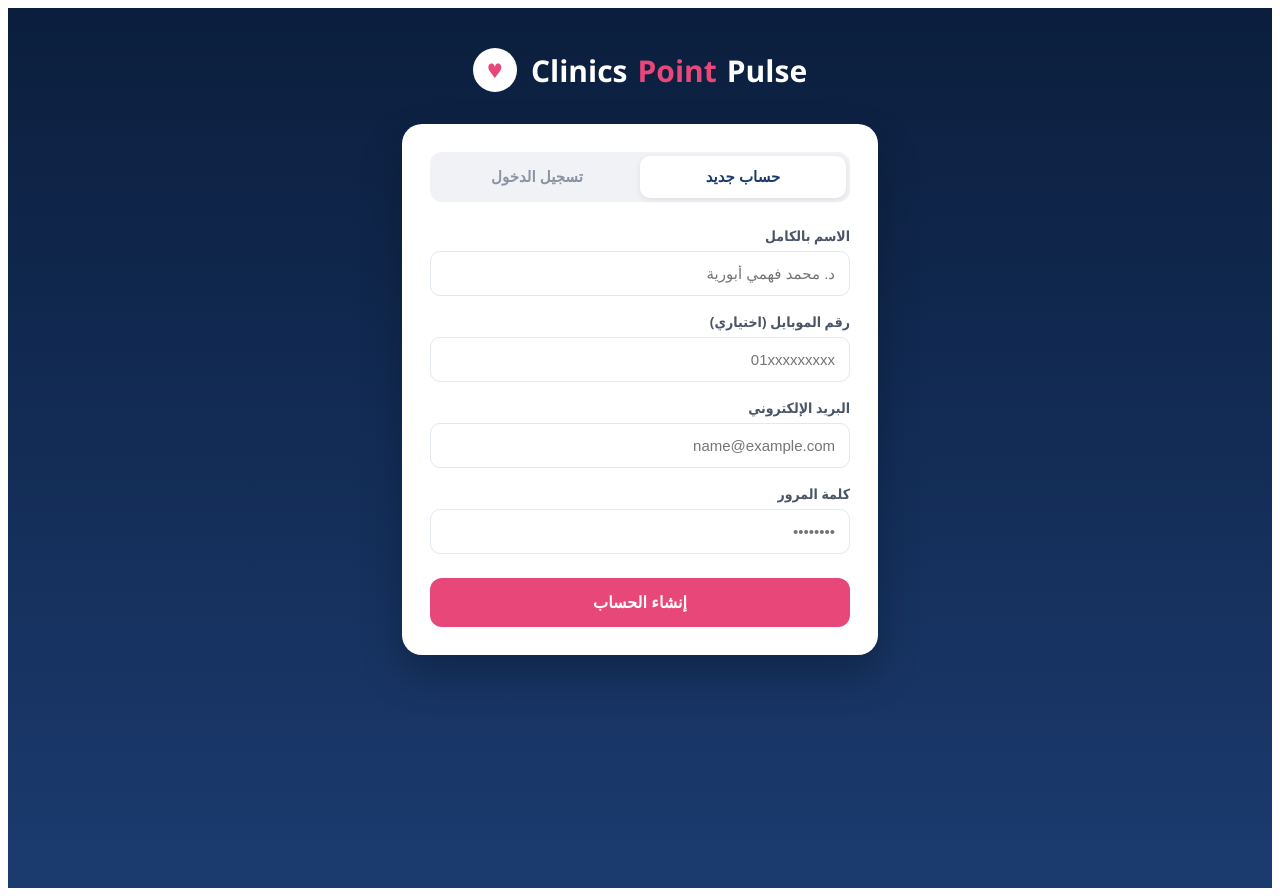
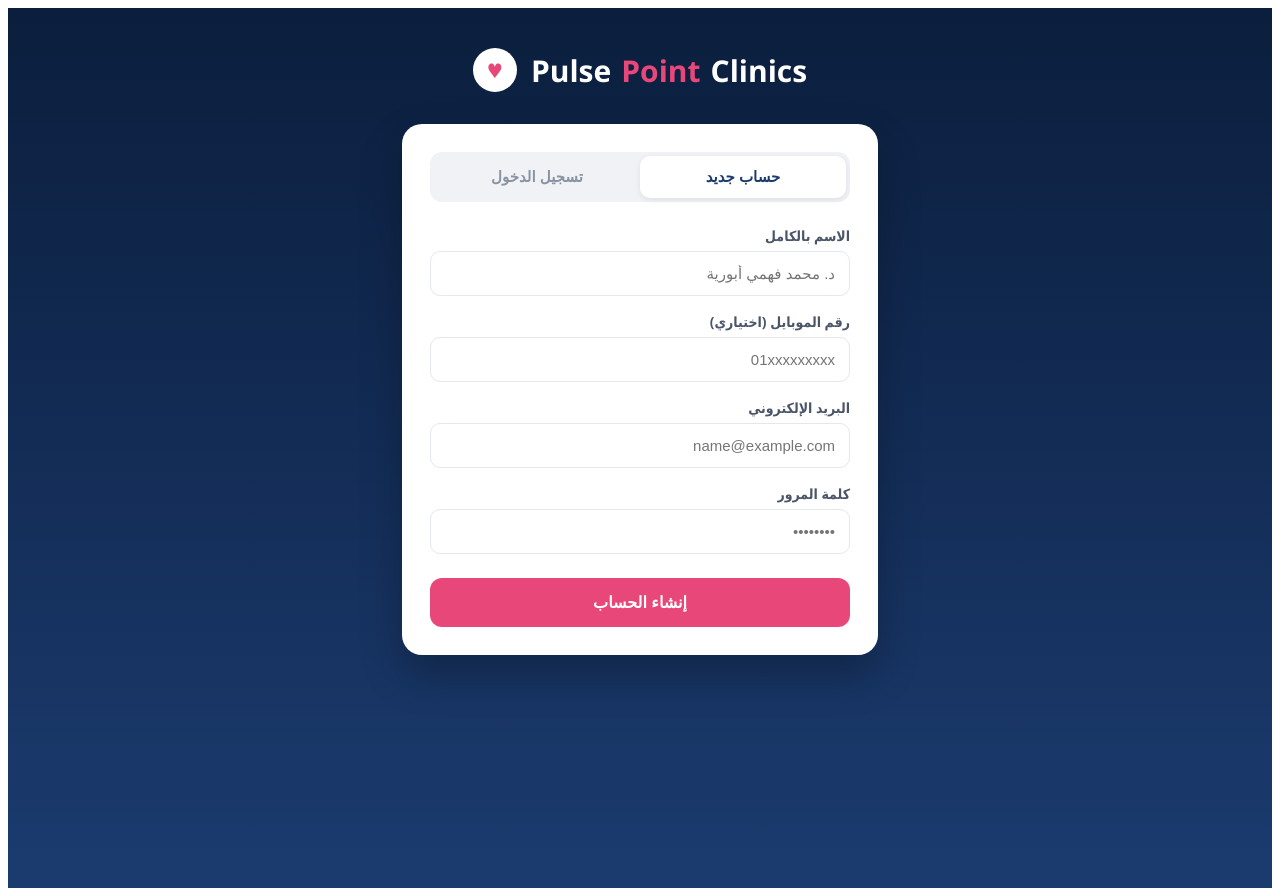
Before and after one commit to lorus2015-dotcom/pulsepoint-clinics, a React (Vite) app: page / in a window 1280 px wide. Built offline with nearby package versions, Linux system fonts and the light colour scheme.

Commit message:
Update Auth.jsx

```diff
--- a/src/pages/Auth.jsx
+++ b/src/pages/Auth.jsx
@@ -83,11 +83,11 @@
 
   return (
     <div style={styles.page} dir="rtl">
-      <div style={styles.headerRow}>
+      <div style={styles.headerRow} dir="ltr">
+        <span style={styles.heart}>♥</span>
         <span style={styles.brandNavy}>Pulse</span>
         <span style={styles.brandPink}>Point</span>
         <span style={styles.brandNavy}> Clinics</span>
-        <span style={styles.heart}>♥</span>
       </div>
 
       <div style={styles.card}>
```
